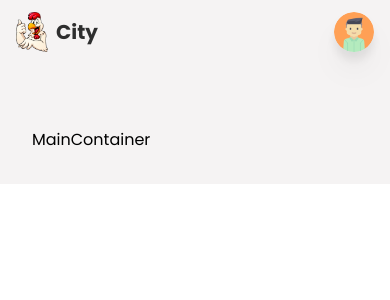
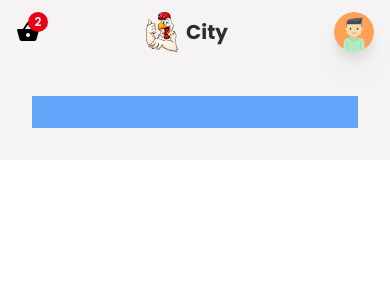
Before and after one commit to H-HauDV/2022_GR1_Attemp1, a React (Create React App) app: page / in a window 390 px wide. Shown: the top 300 px of the page. Built offline with nearby package versions, Linux system fonts and the light colour scheme.

Commit message:
Init homepage

```diff
--- a/src/App.js
+++ b/src/App.js
@@ -8,7 +8,7 @@ const App = () => {
     <AnimatePresence exitBeforeEnter>
       <div className="w-screen h-auto flex flex-col bg-primary">
         <Header />
-        <main className="mt-24 p-8 w-full">
+        <main className="mt-16 md:mt-24 p-8 w-full">
           <Routes>
             <Route path="/*" element={<MainContainer />} />
             <Route path="/create-item" element={<CreateContainer />} />
--- a/src/components/Container/MainContainer/index.jsx
+++ b/src/components/Container/MainContainer/index.jsx
@@ -2,7 +2,12 @@ import React from 'react'
 
 const MainContainer = () => {
   return (
-    <div>MainContainer</div>
+    <div className="gird gird-cols-1 md:gid-cols-2">
+      <div className="p-4 bg-blue-400 flex-1"></div>
+      <div></div>
+      <div></div>
+
+    </div>
   )
 }
 
--- a/src/components/Header/index.jsx
+++ b/src/components/Header/index.jsx
@@ -110,10 +110,18 @@ const Header = () => {
       </div>
       {/* Mobile */}
       <div className="flex items-center justify-between md:hidden w-full h-full ">
+        <div className="relative flex items-center justify-center">
+          <MdShoppingBasket className="text-textColor text-2xl cursor-pointer" />
+          <div className="absolute -top-2 -right-2 w-5 h-5 rounded-full bg-cartNumBg flex items-center justify-center">
+            <p className="text-xs text-white font-semibold">2</p>
+          </div>
+        </div>
+
         <Link to={"/"} className="flex items-center gap-2">
           <img src={Logo} className="w-8 object-cover" alt="logo" />
           <p className="text-headingColor text-xl font-bold">City</p>
         </Link>
+
         <div className="relative">
           <motion.img
             whileTap={{ scale: 0.6 }}
```
